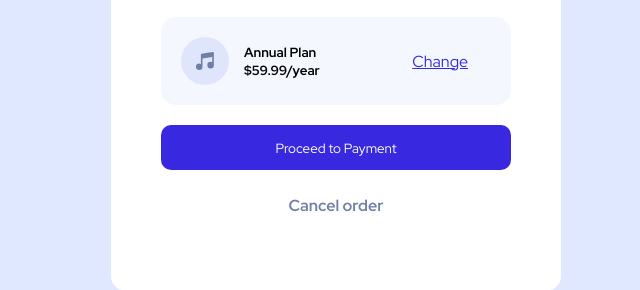
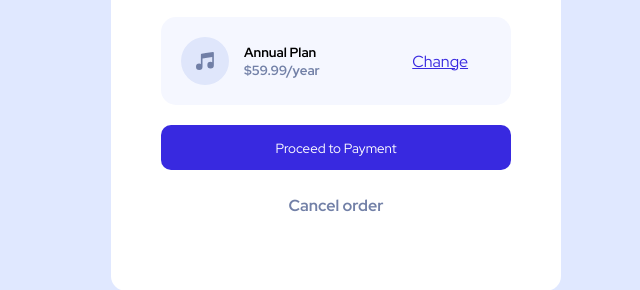
Before and after one commit to temo1203/project-solutions, a plain HTML site: page order-summary-component-main/index.html in a window 1280 px wide. Shown: the part 559-849 px from the top of the page, 304-944 px from the left. Drawn offline with Linux system fonts and the light colour scheme.

Commit message:
simple fix

```diff
--- a/order-summary-component-main/styles/desktop.css
+++ b/order-summary-component-main/styles/desktop.css
@@ -83,6 +83,9 @@ button {
   transition: 0.2s linear;
   cursor: pointer;
 }
+span {
+  color: hsl(224, 23%, 55%);
+}
 button:hover {
   background-color: hsl(224, 23%, 55%);
   transition: 0.2s linear;
```
